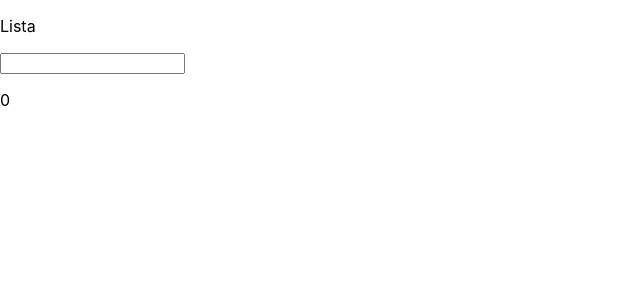
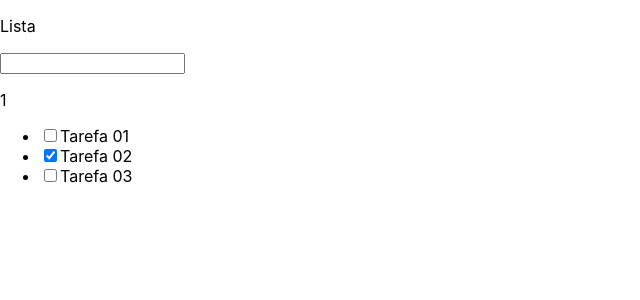
Before and after one commit to hygino82/curso-react-typescript, a React (Create React App) app: page /pagina-inicial in a window 1280 px wide. Shown: the top 300 px of the page, without its empty margins (0-640 px from the left). Built offline with nearby package versions, Linux system fonts and the light colour scheme; data requests are answered from the project's data file.

Commit message:
Buscando tarefas na API

```diff
--- a/mock/db.json
+++ b/mock/db.json
@@ -8,7 +8,7 @@
     {
       "id": 2,
       "title": "Tarefa 02",
-      "isCompleted": false
+      "isCompleted": true
     },
     {
       "id": 3,
--- a/src/app/pages/dashboard/Dashboard.tsx
+++ b/src/app/pages/dashboard/Dashboard.tsx
@@ -1,13 +1,22 @@
-import { useCallback, useState } from 'react';
+import { useCallback, useEffect, useState } from 'react';
+import { ApiException } from '../../shared/services/api/ApiException';
 
-interface ITarefa {
-    id: number;
-    title: string;
-    isCompleted: boolean;
-}
+import { ITarefa, TarefasService } from '../../shared/services/api/tarefas/TarefasService';
 
 export const Dashboard = () => {
     const [lista, setLista] = useState<ITarefa[]>([]);
+
+    useEffect(() => {
+        TarefasService.getAll()
+        .then((result) => {
+            if(result instanceof ApiException) {
+                alert(result.message);
+            }
+            else {
+                setLista(result);
+            }
+        })
+    },[]);
 
     const handleInputKeyDown: React.KeyboardEventHandler<HTMLInputElement> = useCallback((e) => {
         if (e.key === 'Enter') {
--- a/src/app/shared/services/api/tarefas/TarefasService.ts
+++ b/src/app/shared/services/api/tarefas/TarefasService.ts
@@ -1,7 +1,7 @@
 import { Api } from "../ApiConfig";
 import { ApiException } from "../ApiException";
 
-interface ITarefa {
+export interface ITarefa {
     id: number;
     title: string;
     isCompleted: boolean;
```
